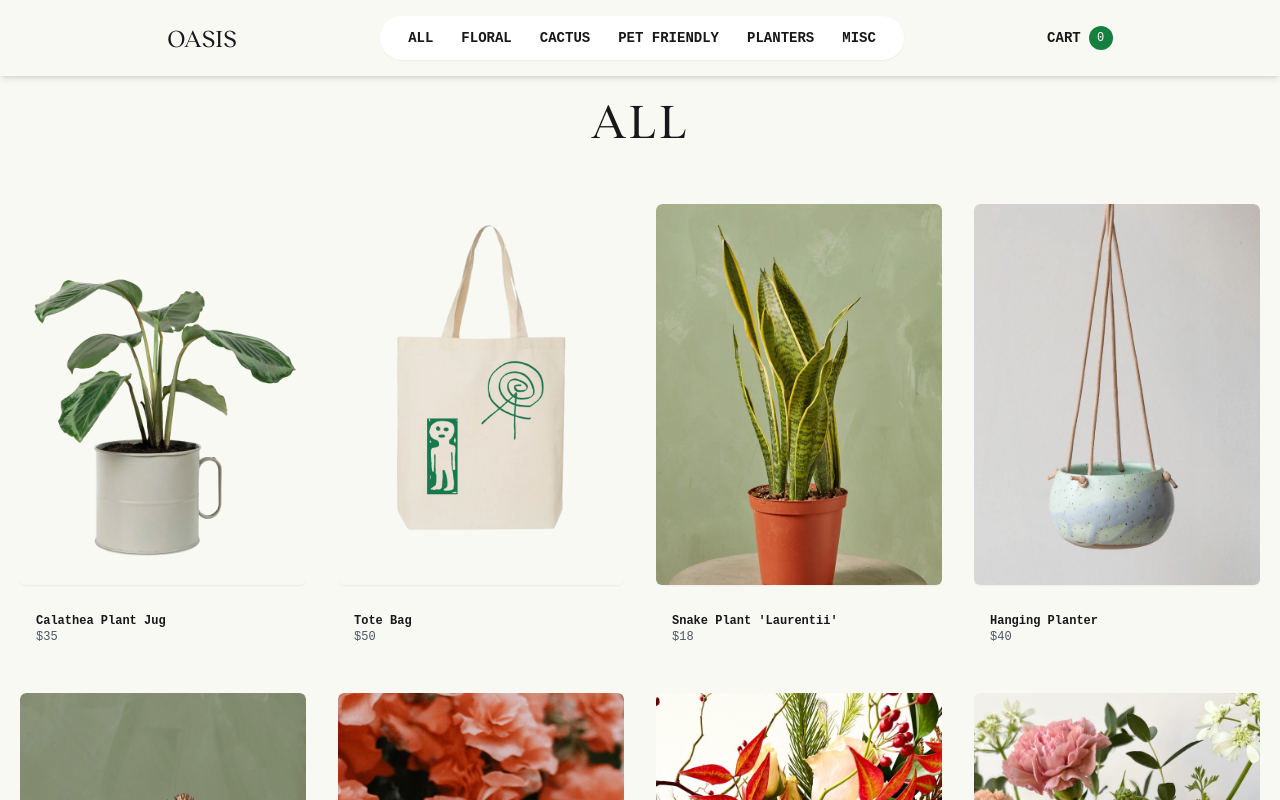
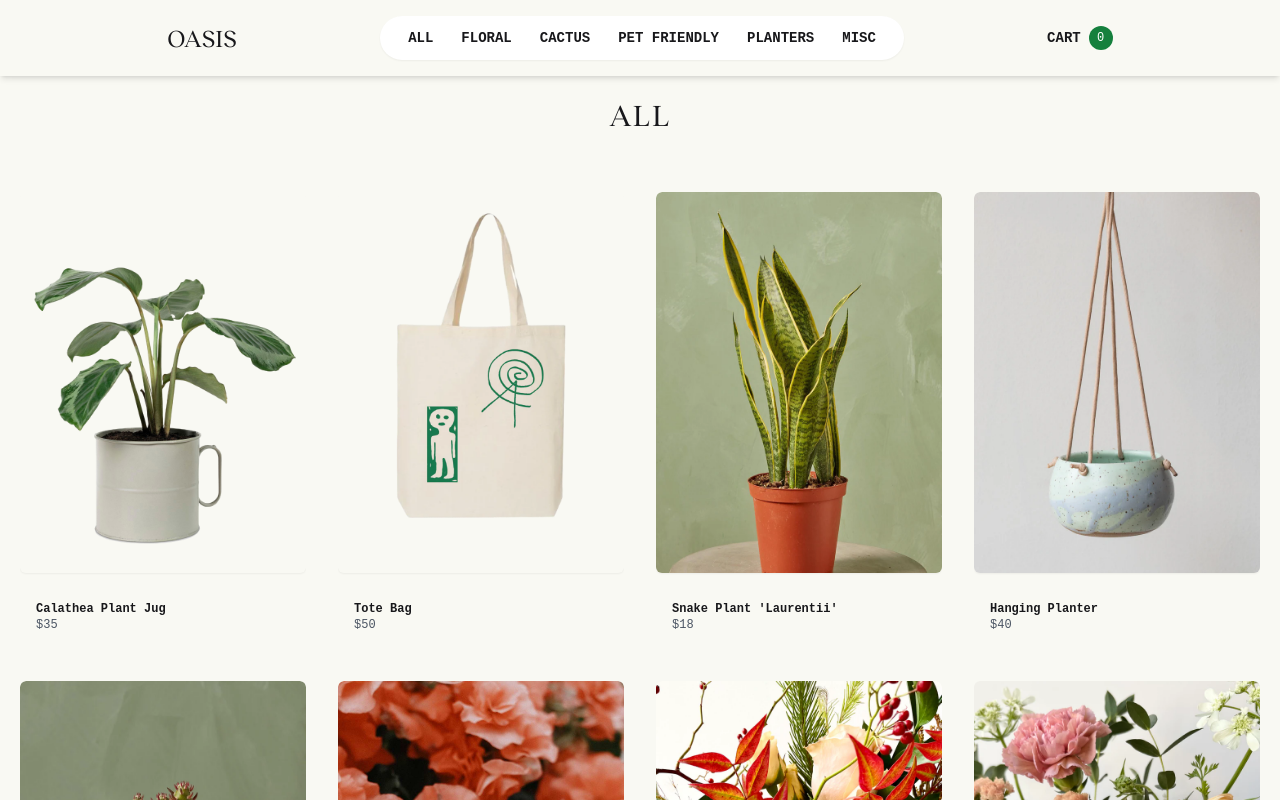
Before and after one commit to parikshit47/Ecommerce-OASIS, a React (Vite) app: page /shop in a window 1280 px wide. Shown: the top 800 px of the page. Built offline with nearby package versions, Linux system fonts and the light colour scheme; a web font is replaced by a local one.

Commit message:
ch text size

```diff
--- a/src/Components/Products.jsx
+++ b/src/Components/Products.jsx
@@ -24,7 +24,7 @@ const Products = ({ products, selectedCategory }) => {
                 animate={{ opacity: 1, y: 0 }}
                 transition={{ duration: 0.5 }}
             >
-                <h1 className="text-5xl font-reck uppercase tracking-wider">
+                <h1 className="text-3xl font-reck uppercase tracking-wider">
                     {selectedCategory ? formatCategoryName(selectedCategory) : "All Products"}
                 </h1>
             </motion.div>
```
